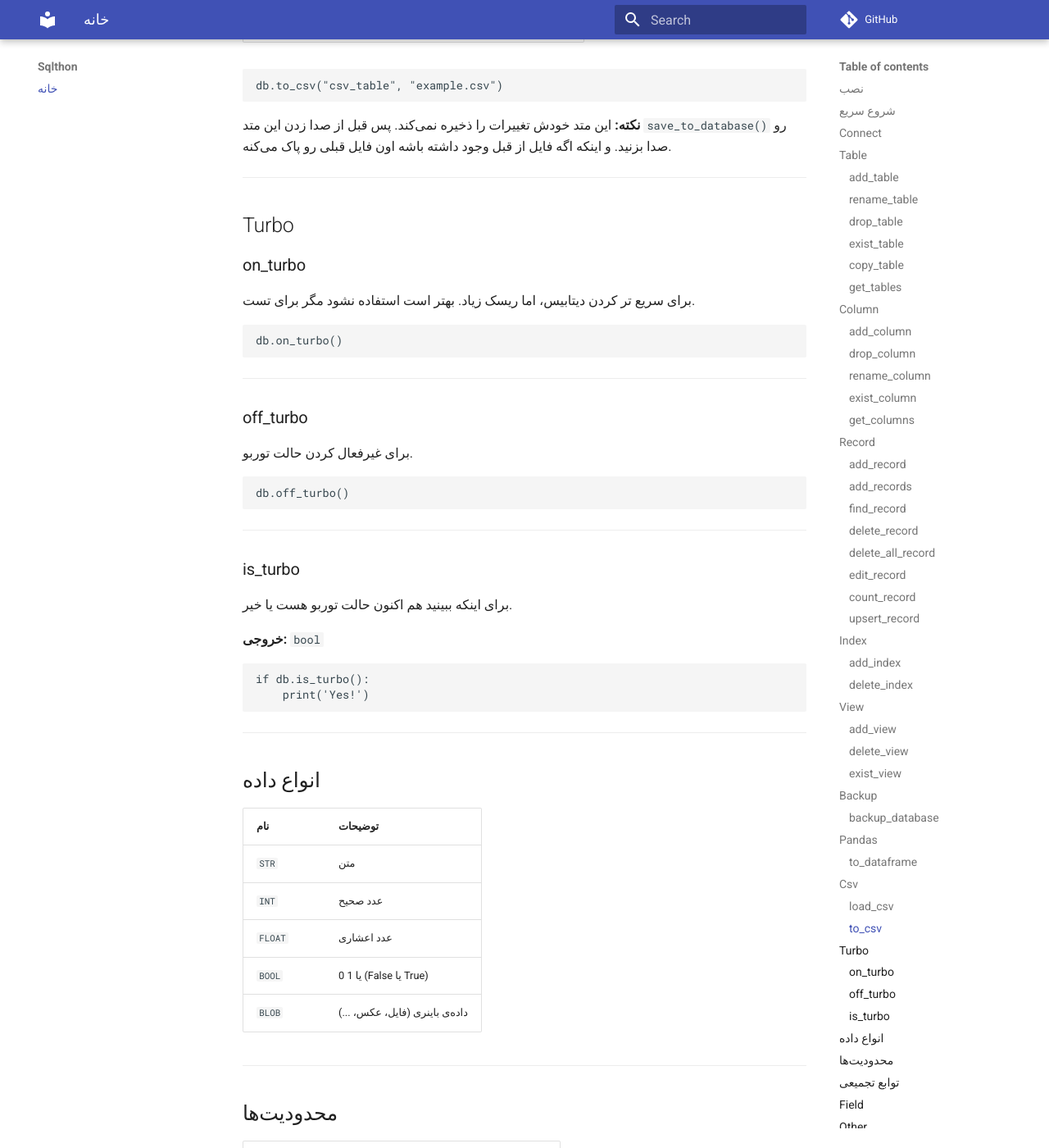
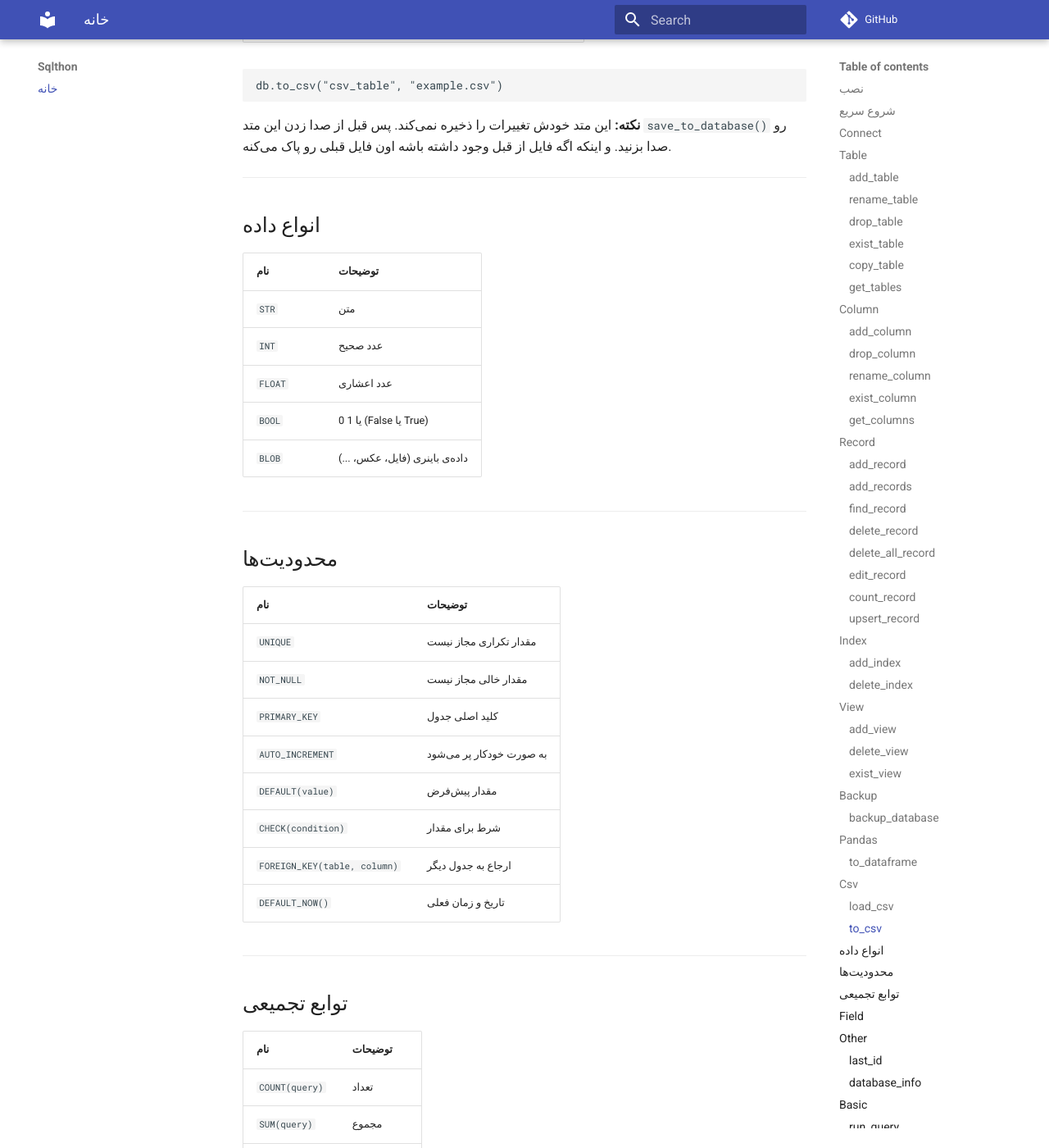
Before and after one commit to SAUMS-1391/sqlthon, an MkDocs documentation site: the page built from docs/index.md, in a window 1280 px wide and 1400 px high, scrolled down 14180 px. Shown: the whole window at 82% size. Built offline with MkDocs 1.6.1 and Material for MkDocs 9.7.7, drawn with Linux system fonts in a browser that asks for light colours; comment, search, counter and statistics services are not loaded.

Commit message:
Update index.md

````diff
--- a/docs/index.md
+++ b/docs/index.md
@@ -611,42 +611,6 @@ db.to_csv("csv_table", "example.csv")
 
 ---
 
-## Turbo
-
-### on_turbo
-
-برای سریع تر کردن دیتابیس، اما ریسک زیاد.
-بهتر است استفاده نشود مگر برای تست.
-
-```python
-db.on_turbo()
-```
-
----
-
-### off_turbo
-
-برای غیرفعال کردن حالت توربو.
-
-```python
-db.off_turbo()
-```
-
----
-
-### is_turbo
-
-برای اینکه ببینید هم اکنون حالت توربو هست یا خیر.
-
-**خروجی:** `bool`
-
-```python
-if db.is_turbo():
-    print('Yes!')
-```
-
----
-
 ## انواع داده
 
 | نام | توضیحات |
````
